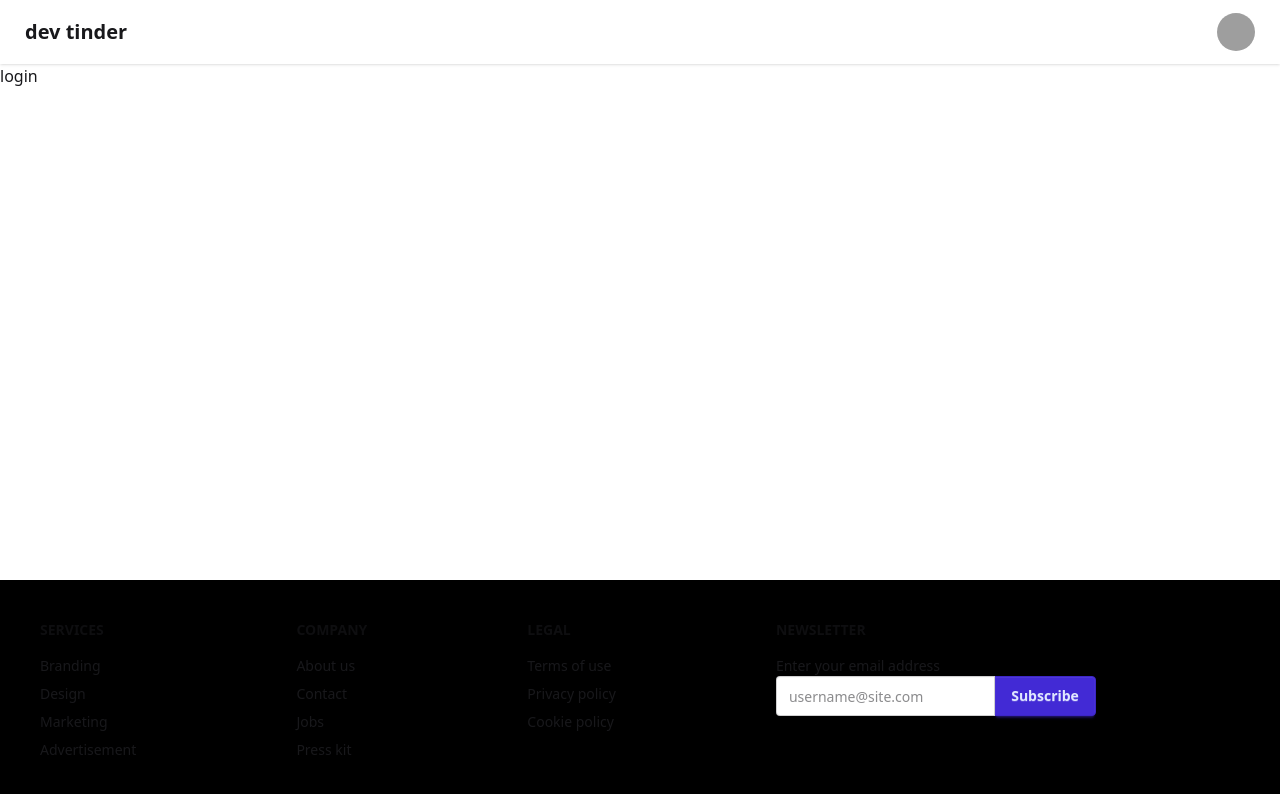
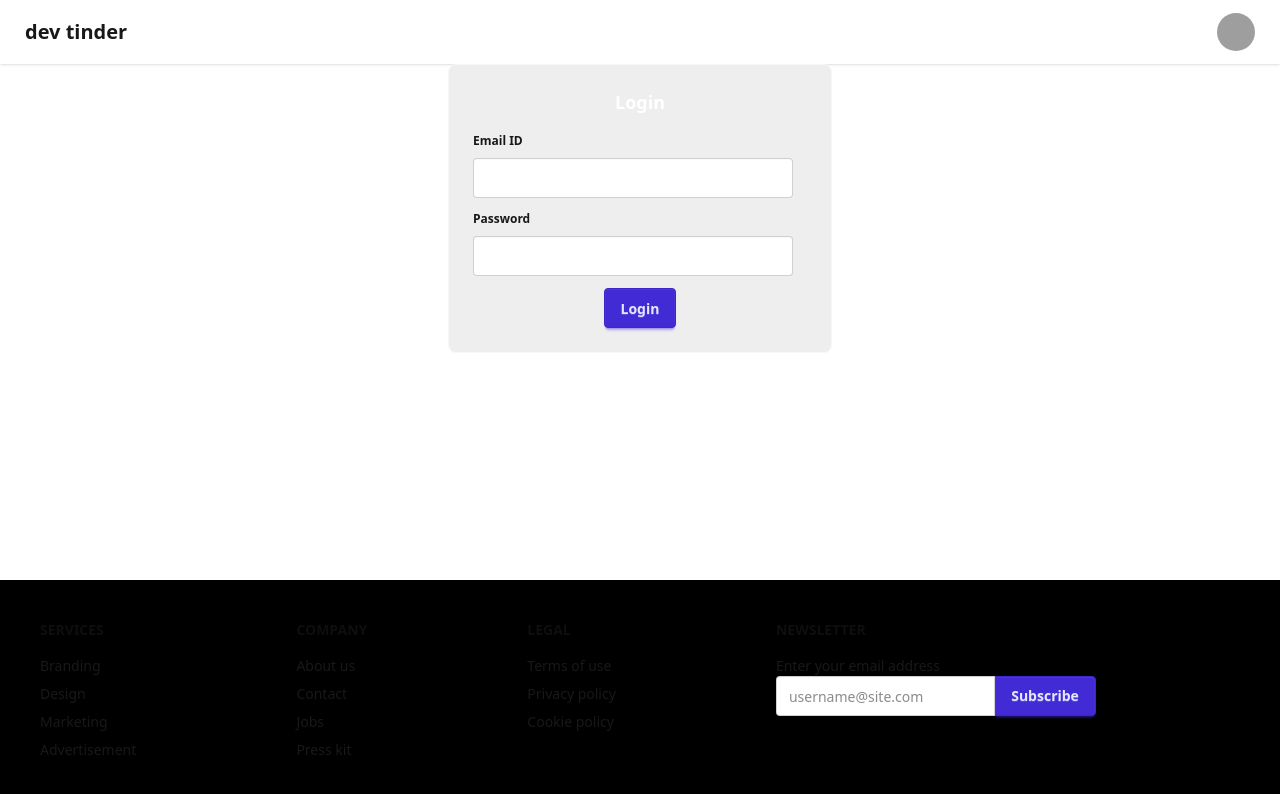
Before and after one commit to OmMaheshwari27/DevTinder-f, a React (Vite) app: page /login in a window 1280 px wide. Shown: the top 794 px of the page. Built offline with nearby package versions, Linux system fonts and the light colour scheme; grey boxes are pictures that could not be loaded.

Commit message:
added redux store

```diff
--- a/package.json
+++ b/package.json
@@ -10,9 +10,12 @@
     "preview": "vite preview"
   },
   "dependencies": {
+    "@reduxjs/toolkit": "^2.8.2",
     "@tailwindcss/vite": "^4.1.11",
+    "axios": "^1.10.0",
     "react": "^19.1.0",
     "react-dom": "^19.1.0",
+    "react-redux": "^9.2.0",
     "react-router-dom": "^7.7.0"
   },
   "devDependencies": {
--- a/src/App.jsx
+++ b/src/App.jsx
@@ -4,11 +4,14 @@ import { BrowserRouter, Route, Routes } from 'react-router-dom';
 import './App.css'
 import Login from './components/Login';
 import Profilee from './components/Profilee';
+import { Provider } from 'react-redux';
+import appStore from './utils/appStore';
 
 function App() {
   return (
 
     <>
+    <Provider store={appStore}>
       <BrowserRouter basename="/">
         <Routes>
           <Route path='/' element={<Body/>}>
@@ -18,7 +21,7 @@ function App() {
 
         </Routes>
       </BrowserRouter>
-
+    </Provider>
     </>
   );
 }
--- a/src/components/Login.jsx
+++ b/src/components/Login.jsx
@@ -1,11 +1,57 @@
-import React from 'react'
+import axios from 'axios';
+import React, { useState } from 'react'
 
 const Login = () => {
-  return (
-    <div>
-      <h1>login</h1>
-    </div>
-  )
+    const [email, setEmail] = useState("anmol2@gmail.com");
+    const [password, setPassword] = useState("Anmol@123");
+    const handleLogin=async ()=>{
+        try{
+            const res=await axios.post("http://localhost:3001/login",{
+                email,
+                password,
+            },
+            {withCredentials:true},
+        );
+            console.log("Login successful:", res);
+        }
+        catch(err){
+            console.log(err);
+        }
+    };
+    return (
+        <div className='flex justify-center'>
+            <div className="card card-border bg-base-300 w-96 text-white"> {/* Added text-white */}
+                <div className="card-body">
+                    <h2 className="card-title justify-center">Login</h2>
+                    <div>
+                        <fieldset className="fieldset">
+                            <legend className="fieldset-legend">Email ID</legend>
+                            <input
+                                type="text"
+                                value={email} // <-- CORRECTED: Bind to the 'email' state
+                                className="input"
+                                placeholder="Type your email" // More specific placeholder
+                                onChange={(e) => setEmail(e.target.value)}
+                            />
+                        </fieldset>
+                        <fieldset className="fieldset">
+                            <legend className="fieldset-legend">Password</legend>
+                            <input
+                                type="password" // <-- RECOMMENDED: Change type to 'password' for security
+                                value={password} // <-- CORRECTED: Bind to the 'password' state
+                                className="input"
+                                placeholder="Type your password" // More specific placeholder
+                                onChange={(e) => setPassword(e.target.value)}
+                            />
+                        </fieldset>
+                    </div>
+                    <div className="card-actions justify-center">
+                        <button className="btn btn-primary" onClick={handleLogin}>Login</button> {/* Changed to Login button */}
+                    </div>
+                </div>
+            </div>
+        </div>
+    )
 }
 
-export default Login
+export default Login;
--- /dev/null
+++ b/src/utils/appStore.js
@@ -0,0 +1,10 @@
+import { configureStore } from "@reduxjs/toolkit";
+import userReducer from "./userSlice";
+
+const appStore = configureStore({
+    reducer: {
+        user: userReducer,
+    },
+});
+
+export default appStore;
--- /dev/null
+++ b/src/utils/userSlice.js
@@ -0,0 +1,23 @@
+// src/userSlice.js
+import { createSlice } from "@reduxjs/toolkit";
+
+const userSlice = createSlice({
+    name: "user",
+
+    initialState: null, // Set the initial state for the user slice to null
+
+
+    reducers: {
+        addUser: (state, action) => {
+            // When `addUser` is called, it replaces the entire user state with the payload.
+            return action.payload;
+        },
+        removeUser: (state, action) => {
+            // When `removeUser` is called, it sets the user state back to null.
+            return null;
+        },
+    },
+});
+
+export const { addUser, removeUser } = userSlice.actions;
+export default userSlice.reducer;
```
Also changed, not shown: 1 other file (tests, documents, lock files or other folders).
